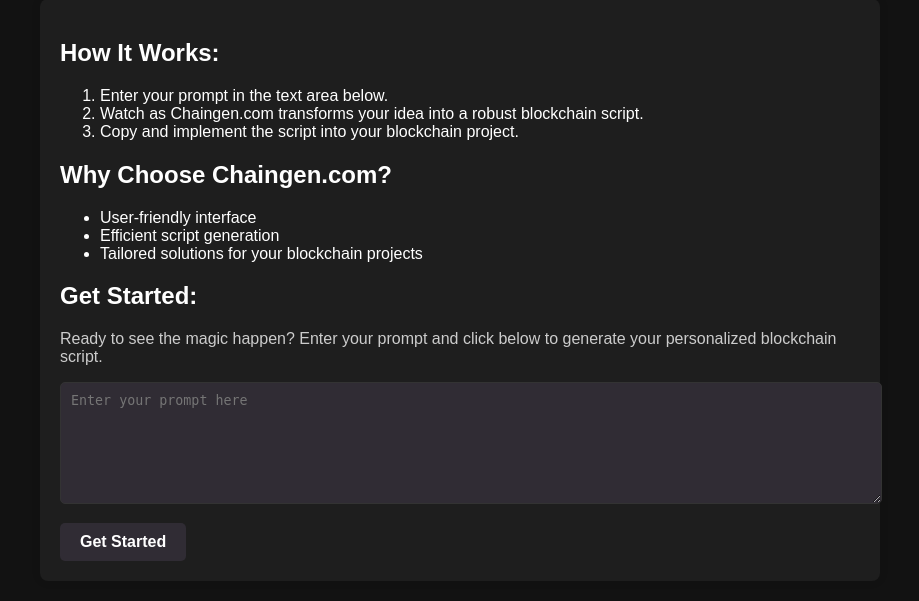
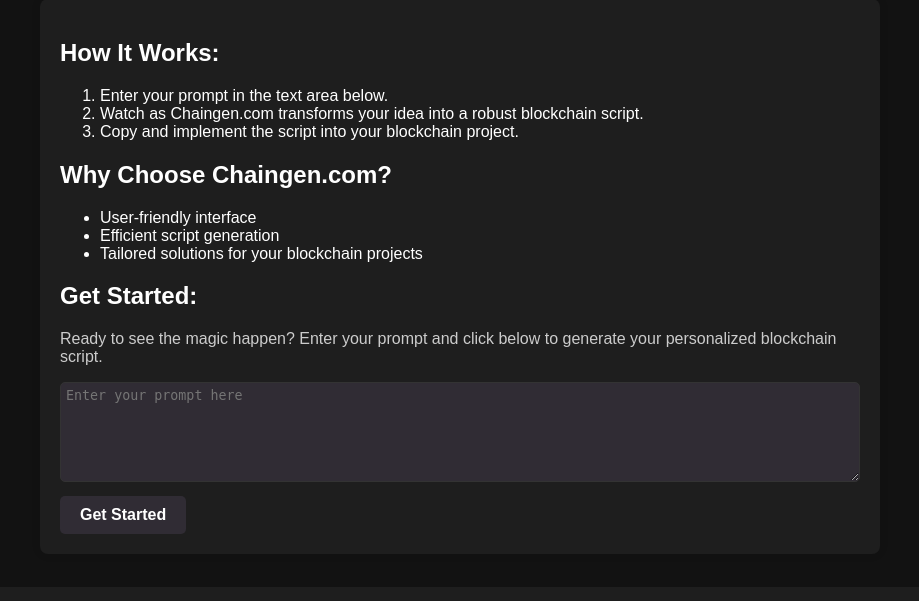
Before and after one commit to qixdev/chaingen, a Flask app: page / in a window 1280 px wide. Shown: the part 213-814 px from the top of the page, without its empty margins (180-1099 px from the left). After the commit the page ends 775 px from the top, so only its background shows below. Run offline with Flask 3, Linux system fonts and the light colour scheme.

Commit message:
text field fix

```diff
--- a/templates/index.html
+++ b/templates/index.html
@@ -36,10 +36,12 @@
         textarea {
             width: 100%;
             height: 100px;
-            padding: 10px;
-            margin-bottom: 15px;
+            padding: 5px;
+            margin-bottom: 10px;
             border: 1px solid #333;
             border-radius: 5px;
+			resize: vertical;
+			box-sizing: border-box;
             color: #fff; /* Text color for better visibility on dark background */
             background-color: #302c34; /* Dark background color */
         }
```
